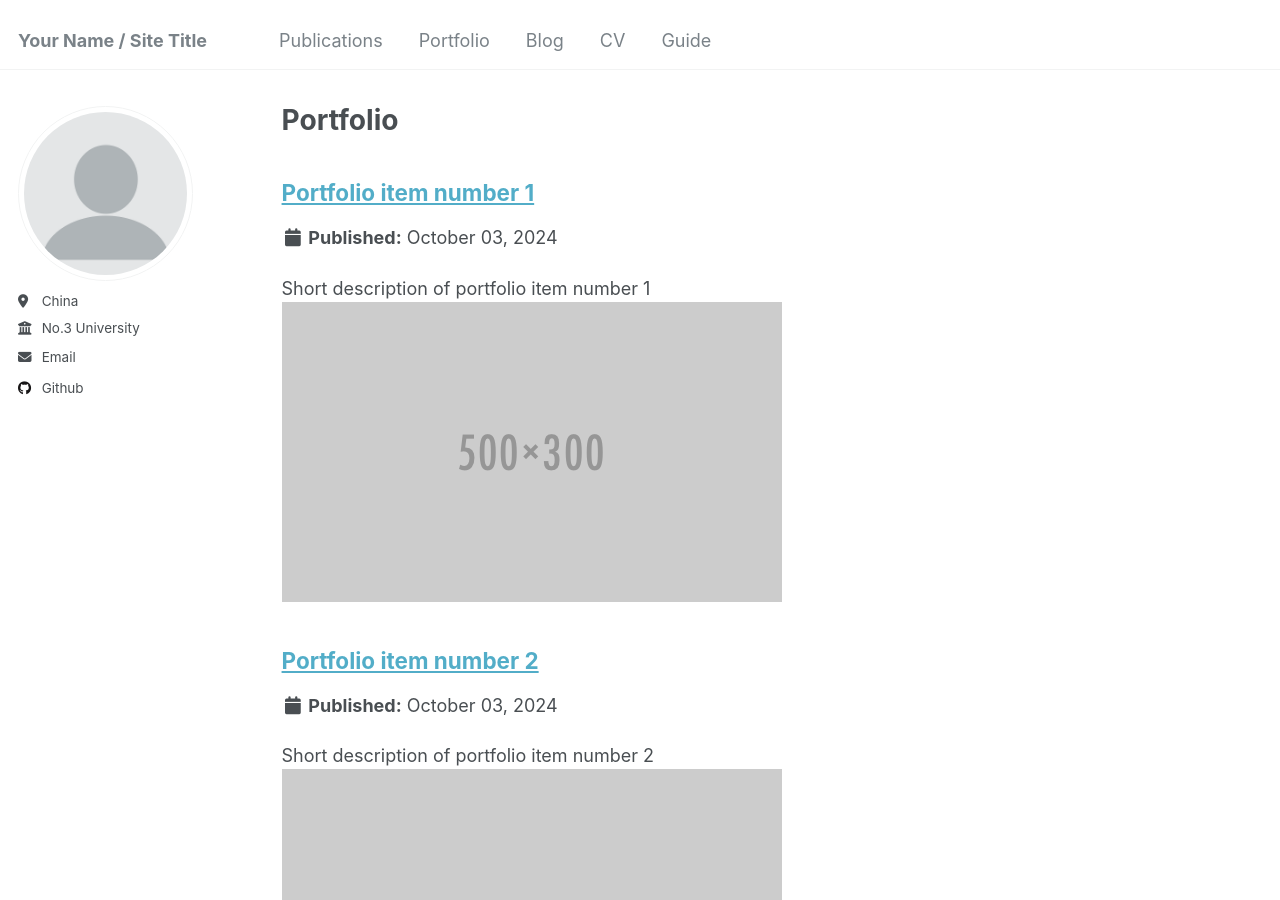
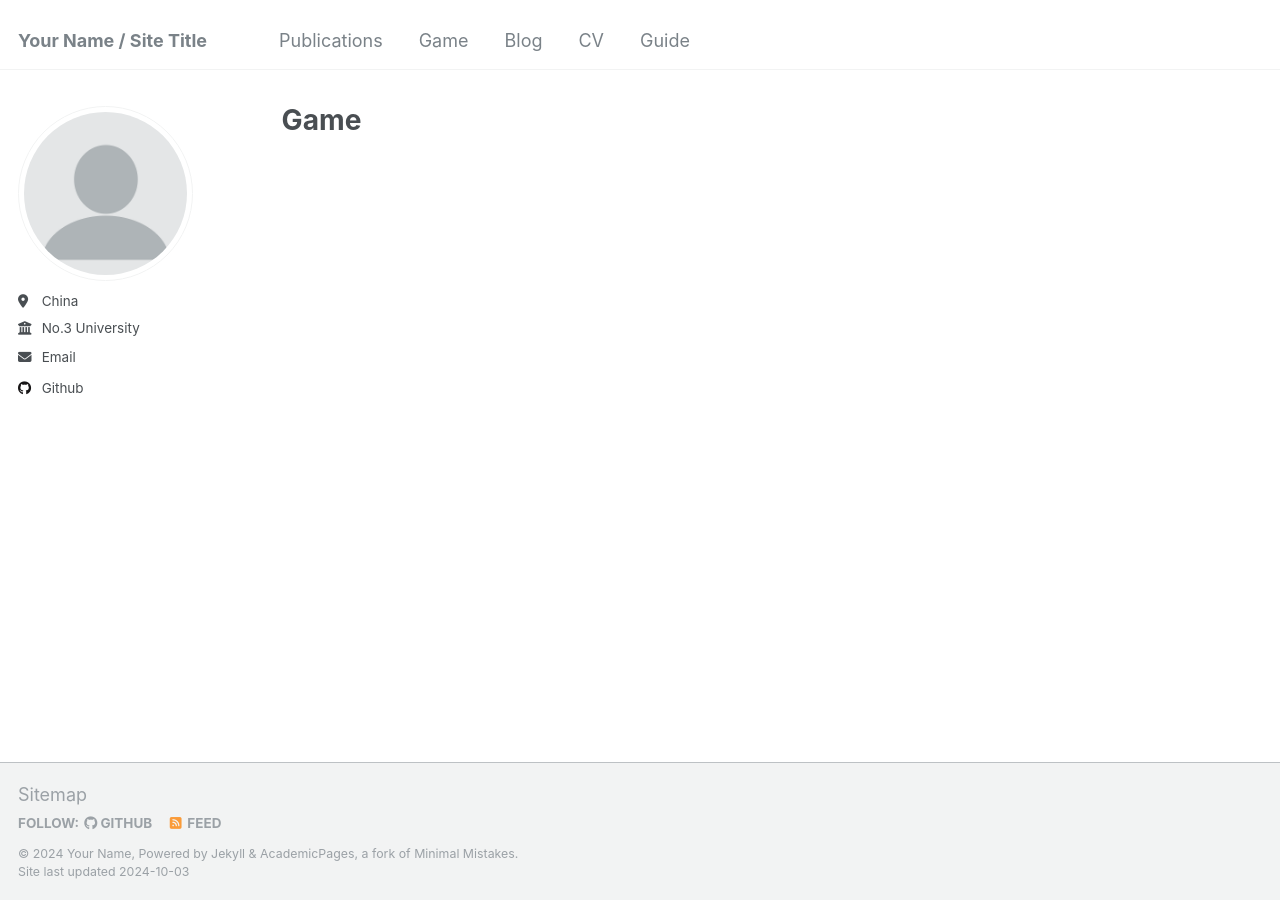
Before and after one commit to bpz2209/bpz2209.github.io, a Jekyll site: the page built from _pages/portfolio.html, in a window 1280 px wide and 900 px high. Built offline with Jekyll 4.4.1, drawn with Linux system fonts in a browser that asks for light colours.

Commit message:
clear the useless thing and add game

```diff
--- a/_config.yml
+++ b/_config.yml
@@ -215,7 +215,7 @@ collections:
   publications:
     output: true
     permalink: /:collection/:path/
-  portfolio:
+  games:
     output: true
     permalink: /:collection/:path/
 
--- a/_data/navigation.yml
+++ b/_data/navigation.yml
@@ -8,8 +8,8 @@ main:
   - title: "Publications"
     url: /publications/
 
-  - title: "Portfolio"
-    url: /portfolio/
+  - title: "Game"
+    url: /games/
 
   - title: "Blog"
     url: /blog/
--- a/_pages/portfolio.html
+++ b/_pages/portfolio.html
@@ -1,7 +1,7 @@
 ---
 layout: archive
-title: "Portfolio"
-permalink: /portfolio/
+title: "Game"
+permalink: /games/
 author_profile: true
 ---
 
```
Also changed, not shown: _games/Black-Myth-Wukong.md (added, +8 -0 lines), _games/Dark-Souls-III.md (added, +8 -0 lines), _games/portfolio-1.md (renamed from _portfolio/portfolio-1.md), _games/portfolio-2.html (renamed from _portfolio/portfolio-2.html), 4 other files.
